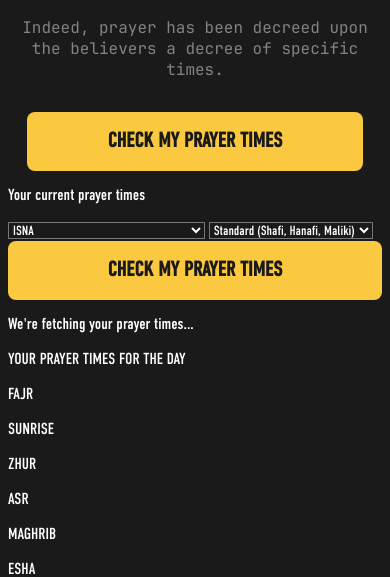
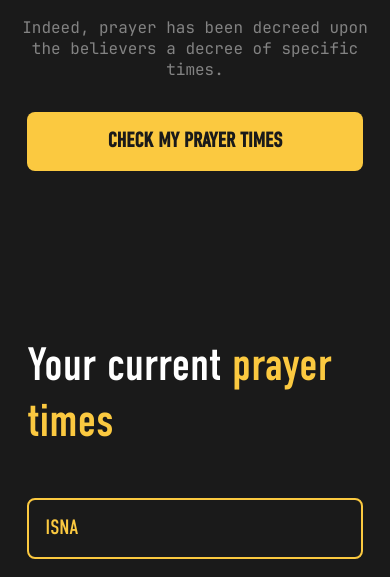
Before and after one commit to Meeran-O-Meter/sun-pray, a plain HTML site: page index.html in a window 390 px wide. Shown: the part 533-1110 px from the top of the page. Drawn offline with Linux system fonts and the light colour scheme.

Commit message:
Completed CSS styling for the mobile version!

```diff
--- a/index.html
+++ b/index.html
@@ -59,7 +59,7 @@
                 <option value="0">Hanafi</option>
             </select>
 
-            <button id="get-prayer-times-button" style="width: 100%; margin-top: 0;" class="check-prayer-time">
+            <button id="get-prayer-times-button" class="check-prayer-time-2">
                 <a id="get-prayer-times-button">
                     CHECK MY PRAYER TIMES
                 </a>
--- a/mobile.css
+++ b/mobile.css
@@ -76,6 +76,7 @@
     display: block;
     margin: auto;
     margin-top: 2rem;
+    margin-bottom: 20vh;
 
     a{
         background-color: transparent;
@@ -86,3 +87,114 @@
     }
 
 }
+
+.title-2{
+    margin-left: 5vw;
+    font-size: 12vw;
+    width: 90%;
+
+    span{
+        color: #FBC940;
+    }
+}
+
+#dropdown{
+    border: solid 2px #FBC940;
+    border-radius: 8px;
+    padding: 2vh;
+    width: 90%;
+    display: block;
+    margin: auto;
+    font-size: 1.3rem;
+    color: #FBC940;
+    appearance: none;
+    margin-bottom: 3vh;
+}
+
+#school{
+    border: solid 2px #FBC940;
+    border-radius: 8px;
+    padding: 2vh;
+    width: 90%;
+    display: block;
+    margin: auto;
+    font-size: 1.3rem;
+    color: #FBC940;
+    appearance: none;
+    margin-bottom: 3vh;
+}
+
+.check-prayer-time-2{
+    padding: 0.5rem 0rem;
+    display: block;
+    margin: auto;
+    background-color: #FBC940;
+    border-radius: 8px;
+    border: none;
+    padding: 2vh;
+    width: 90%;
+    margin-bottom: 5vh;
+
+    a{
+        background-color: transparent;
+        color: #1A1A1A;
+        text-decoration: none;
+        font-size: 1.3rem;
+        font-weight: bold;
+    }
+}
+
+.loading{
+    font-size: 1.3rem;
+    text-align: center;
+    color: #FBC940;
+    margin-top: 2rem;
+    display: none;
+}
+
+.prayer-container{
+    width: 80%;
+    display: block;
+    margin: auto;
+    border-radius: 8px;
+    background-color: #262626;
+    padding: 2vh;
+}
+
+.prayer-times-day{
+    font-size: 10vw;
+    text-align: center;
+    background-color: transparent;
+    color: #FFFFFF;
+
+    span{
+        color: #FBC940;
+        background-color: transparent;
+    }
+}
+
+.time-container{
+    background-color: transparent;
+    font-size: 1.3rem;
+    display: flex;
+    justify-content: space-between;
+    padding: 0.5rem;
+    border: solid 2px #FBC940;
+    border-radius: 8px;
+    margin-bottom: 2vh;
+}
+
+.prayer-title{
+    color: #FBC940;
+    padding: 0;
+    margin: 0;
+    background-color: transparent;
+
+}
+
+.time{
+    color: #FBC940;
+    padding: 0;
+    margin: 0;
+    background-color: transparent;
+}
--- a/style.css
+++ b/style.css
@@ -109,6 +109,31 @@ span{
     }
 }
 
+.check-prayer-time-2{
+    width: 100%;
+    margin-top: 0;
+    background-color: #FBC940;
+    color: #000000;
+    padding: 1rem;
+    border: none;
+    border-radius: 8px;
+    font-weight: 600;
+    font-size: 1.3rem;
+    font-family: 'DinCondensedBold';
+
+    a{
+        font-family: 'DinCondensedBold';
+        background-color: #FBC940;
+        color: #1E1E1E;
+        padding: 1rem 0;
+        border: none;
+        border-radius: 8px;
+        width: 100%;
+        font-size:1.6rem;
+        margin-top: 4rem;
+        text-decoration: none;
+    }
+}
 .check-prayer-time:hover{
     cursor: pointer;
 }
```
